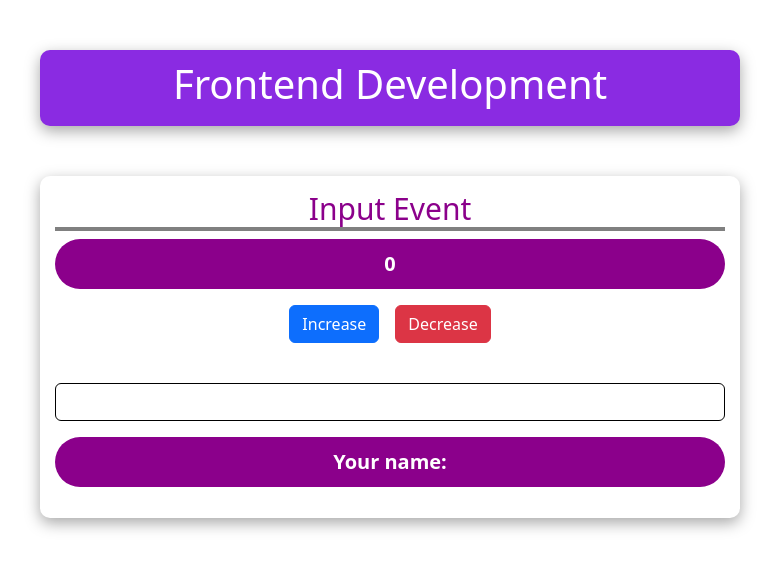
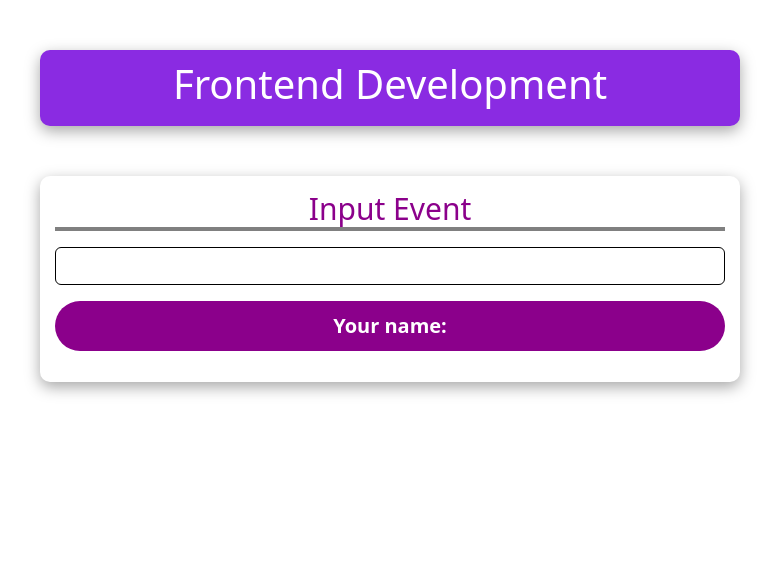
Before and after one commit to MehemmedQ2003/Vue-Lessons, a plain HTML site: page 11.Input-Event/index.html in a window 1280 px wide. Shown: the whole page, without its empty margins (250-1029 px from the left). Drawn offline with nearby package versions, Linux system fonts and the light colour scheme.

Commit message:
Input Event Vue

```diff
--- a/11.Input-Event/index.html
+++ b/11.Input-Event/index.html
@@ -17,12 +17,6 @@
 
     <section id="frontend">
         <h2>Input Event</h2>
-        <p>{{ counter }}</p>
-        <button class="btn btn-primary mx-2" v-on:click="increase(5)">Increase</button>
-        <button class="btn btn-danger mx-2" v-on:click="decrease(5)">Decrease</button>
-
-        <br>
-        <br>
 
         <input type="text" v-on:input="setName($event, 'Gardashov')" class="form-control my-3 border border-black">
         <p>Your name: {{ name }}</p>
--- a/11.Input-Event/script.js
+++ b/11.Input-Event/script.js
@@ -2,19 +2,12 @@ const app = Vue.createApp(
     {
         data() {
             return {
-                counter: 0,
                 name: "",
             }
         },
         methods: {
             setName(event, lastName) {
                 this.name = event.target.value + " " + lastName;
-            },
-            increase(num) {
-                this.counter += num;
-            },
-            decrease(num) {
-                this.counter -= num;
             }
         }
     }
```
